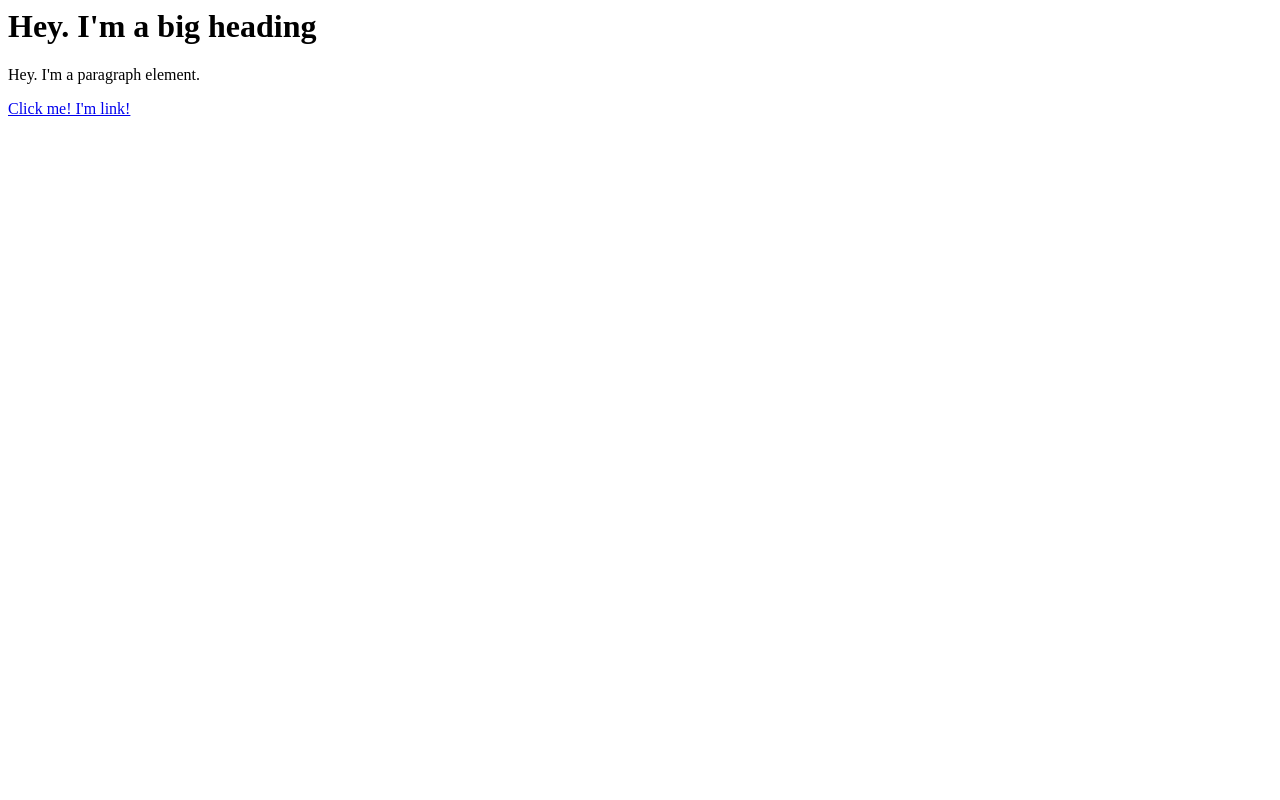
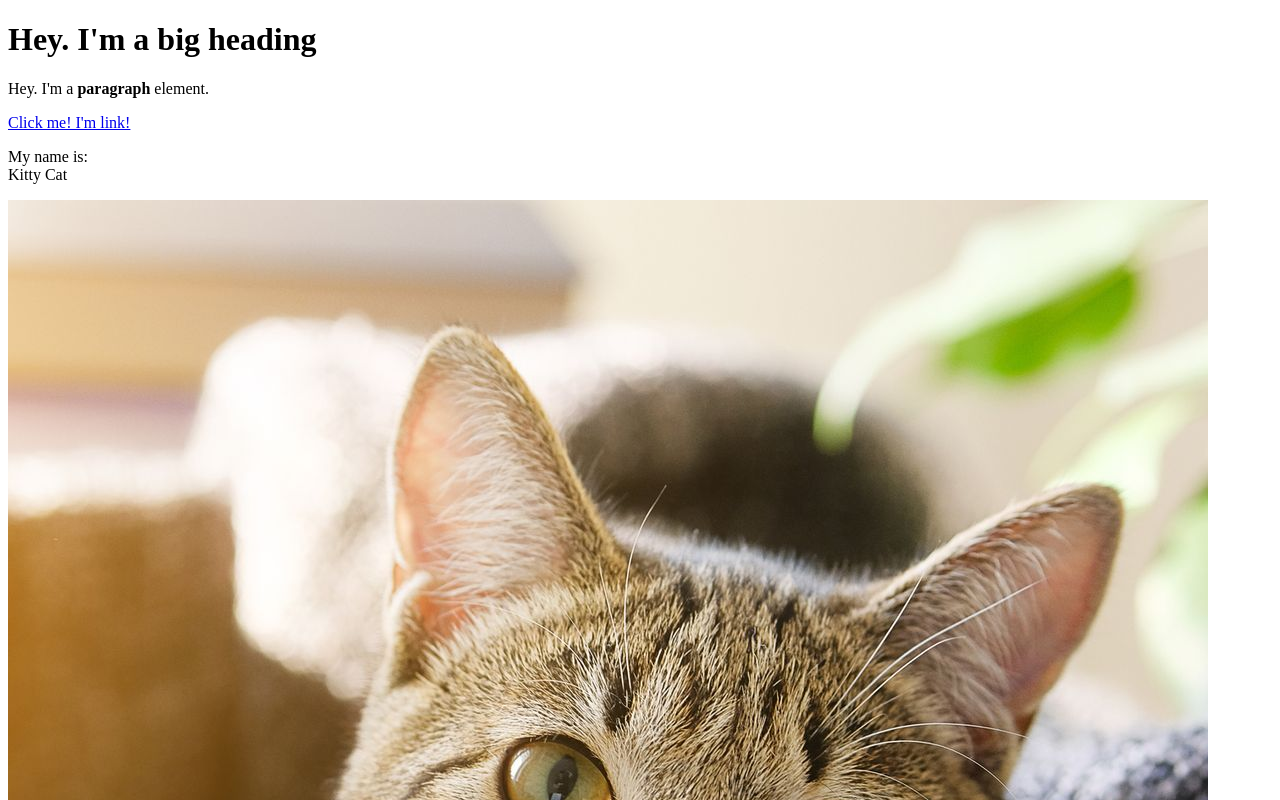
Before and after one commit to jennysiu/blossom-website, a plain HTML site: page test.html in a window 1280 px wide. Shown: the top 800 px of the page. Drawn offline with Linux system fonts and the light colour scheme.

Commit message:
Added a cat image and a few more elements

```diff
--- a/test.html
+++ b/test.html
@@ -1,3 +1,18 @@
-<h1>Hey. I'm a big heading</h1>
-<p>Hey. I'm a paragraph element.</p>
-<a href="https://google.com" target="_blank" title="Let's go to Google">Click me! I'm link!</a>
+<!DOCTYPE html>
+<html>
+<head>
+	<title>Test page</title>
+</head>
+<body>
+
+	<h1>Hey. I'm a big heading</h1>
+	<p>Hey. I'm a <b>paragraph</b> element.</p>
+	<a href="https://google.com" target="_blank" title="Let's go to Google">Click me! I'm link!</a>
+
+	<p>My name is:<br>
+	Kitty Cat</p>
+
+	<img src="img/cat.jpeg">
+
+</body>
+</html>
```
Also changed, not shown: img/cat.jpeg (added).
